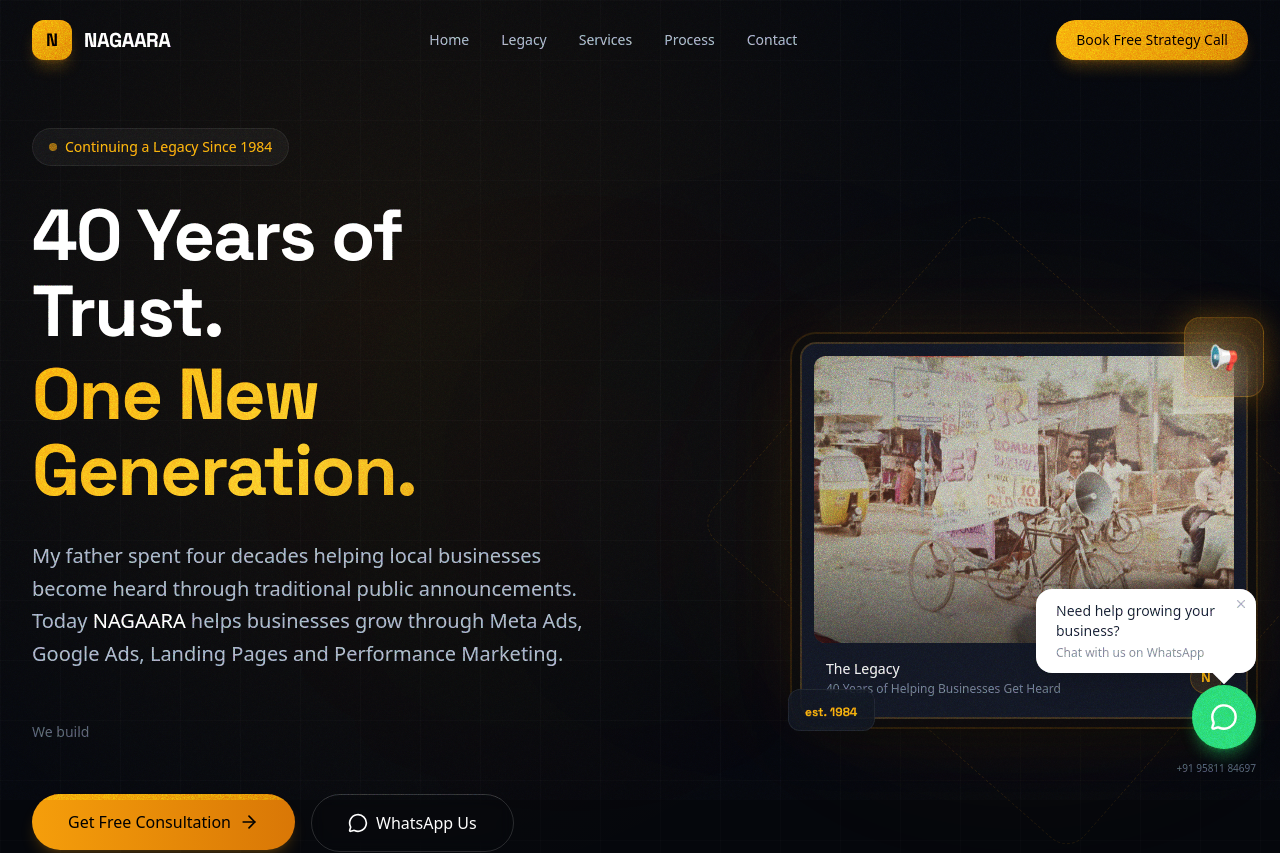
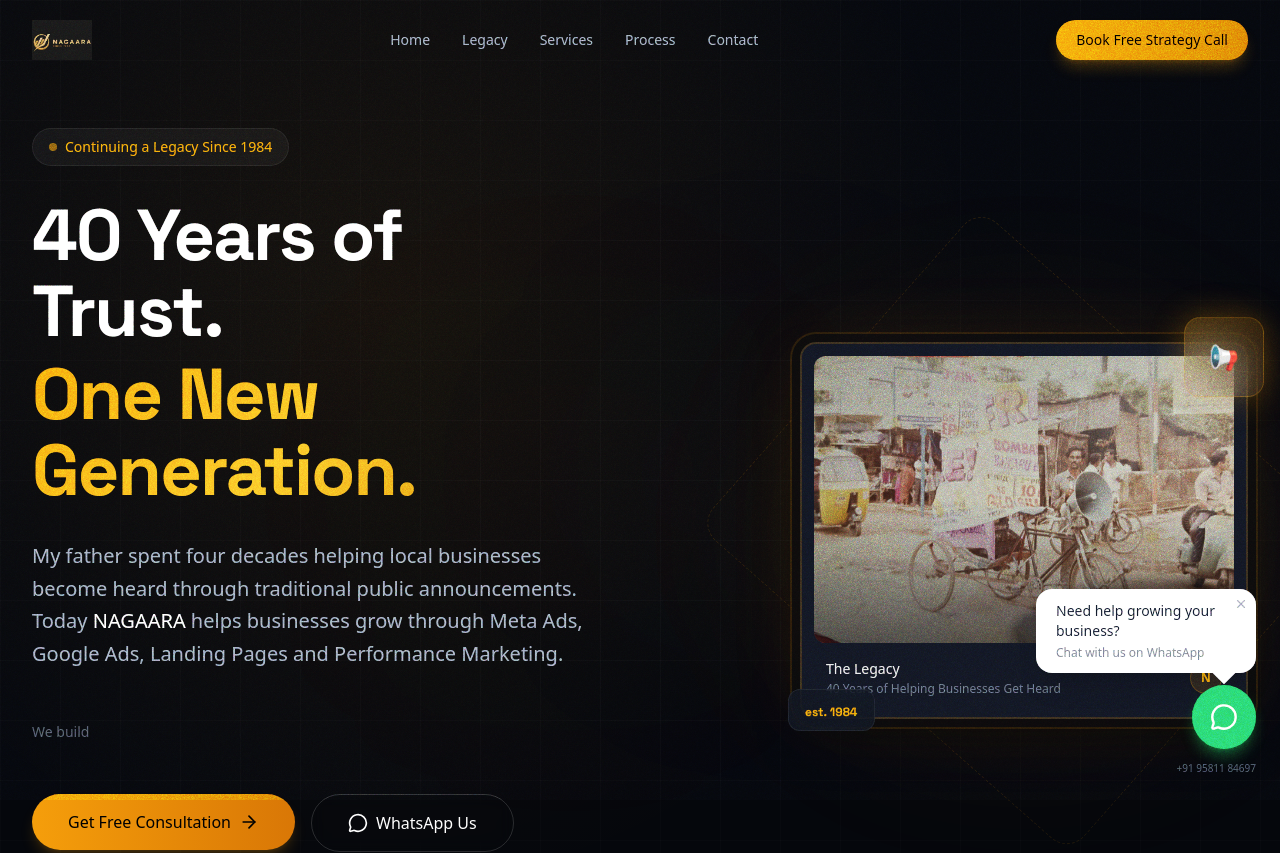
Before and after one commit to madanenikalyan/Nagaara, a Next.js app: page / in a window 1280 px wide. Shown: the top 853 px of the page. Built offline with nearby package versions, Linux system fonts and the light colour scheme.

Commit message:
Add logo and favicon across navbar, footer, login, and dashboard

```diff
--- a/src/app/dashboard/layout.tsx
+++ b/src/app/dashboard/layout.tsx
@@ -42,8 +42,12 @@
         }`}
       >
         <div className="p-6 border-b border-white/5">
-          <Link href="/dashboard" className="text-xl font-bold text-white font-['Space_Grotesk']">
-            NAGAARA
+          <Link href="/dashboard" className="flex items-center gap-2">
+            <img
+              src="/images/Logo.png"
+              alt="NAGAARA"
+              className="h-8 w-auto"
+            />
           </Link>
           <p className="text-xs text-[#94A3B8] mt-1">CRM Dashboard</p>
         </div>
@@ -96,7 +100,11 @@
               <path strokeLinecap="round" strokeLinejoin="round" strokeWidth={2} d="M4 6h16M4 12h16M4 18h16" />
             </svg>
           </button>
-          <span className="text-white font-bold font-['Space_Grotesk']">NAGAARA</span>
+          <img
+            src="/images/Logo.png"
+            alt="NAGAARA"
+            className="h-6 w-auto"
+          />
           <div className="w-10" />
         </div>
 
--- a/src/app/layout.tsx
+++ b/src/app/layout.tsx
@@ -78,7 +78,7 @@
     },
   },
   icons: {
-    icon: "/favicon.ico",
+    icon: "/images/Favicon.png",
   },
 };
 
--- a/src/app/login/page.tsx
+++ b/src/app/login/page.tsx
@@ -41,9 +41,11 @@
     <div className="min-h-screen bg-[#05070C] flex items-center justify-center p-4">
       <div className="w-full max-w-md">
         <div className="text-center mb-8">
-          <h1 className="text-3xl font-bold text-white font-['Space_Grotesk']">
-            NAGAARA
-          </h1>
+          <img
+            src="/images/Logo.png"
+            alt="NAGAARA"
+            className="h-12 w-auto mx-auto mb-2"
+          />
           <p className="text-[#94A3B8] mt-2">CRM Dashboard</p>
         </div>
 
--- a/src/components/sections/Footer.tsx
+++ b/src/components/sections/Footer.tsx
@@ -19,14 +19,11 @@
             transition={{ duration: 0.6 }}
           >
             <div className="flex items-center gap-3 mb-6">
-              <div className="w-10 h-10 rounded-xl bg-gradient-to-br from-[#F59E0B] to-[#D97706] flex items-center justify-center shadow-lg shadow-[#F59E0B]/20">
-                <span className="text-black font-bold text-lg font-[family-name:var(--font-space-grotesk)]">
-                  N
-                </span>
-              </div>
-              <span className="text-xl font-bold text-white tracking-tight font-[family-name:var(--font-space-grotesk)]">
-                NAGAARA
-              </span>
+              <img
+                src="/images/Logo.png"
+                alt="NAGAARA"
+                className="h-10 w-auto"
+              />
             </div>
             <p className="text-[#94A3B8] text-sm leading-relaxed mb-4">
               The voice that once echoed through the streets now helps businesses
--- a/src/components/sections/Navbar.tsx
+++ b/src/components/sections/Navbar.tsx
@@ -41,14 +41,11 @@
       <div className="max-w-7xl mx-auto px-6 lg:px-8">
         <div className="flex items-center justify-between h-20">
           <a href="#home" className="flex items-center gap-3 group">
-            <div className="w-10 h-10 rounded-xl bg-gradient-to-br from-[#F59E0B] to-[#D97706] flex items-center justify-center shadow-lg shadow-[#F59E0B]/20 group-hover:shadow-[#F59E0B]/30 transition-shadow">
-              <span className="text-black font-bold text-lg font-[family-name:var(--font-space-grotesk)]">
-                N
-              </span>
-            </div>
-            <span className="text-xl font-bold text-white tracking-tight font-[family-name:var(--font-space-grotesk)]">
-              NAGAARA
-            </span>
+            <img
+              src="/images/Logo.png"
+              alt="NAGAARA"
+              className="h-10 w-auto"
+            />
           </a>
 
           <div className="hidden md:flex items-center gap-8">
```
Also changed, not shown: public/images/Favicon.png (added), public/images/Logo.png (added).
